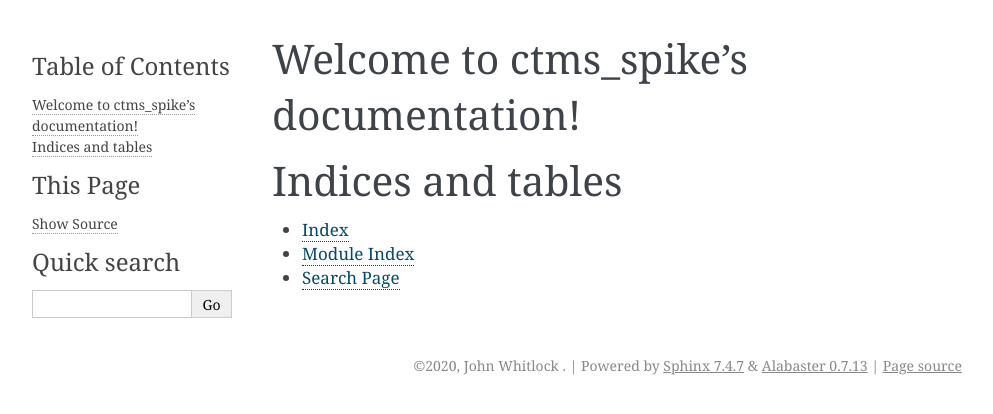
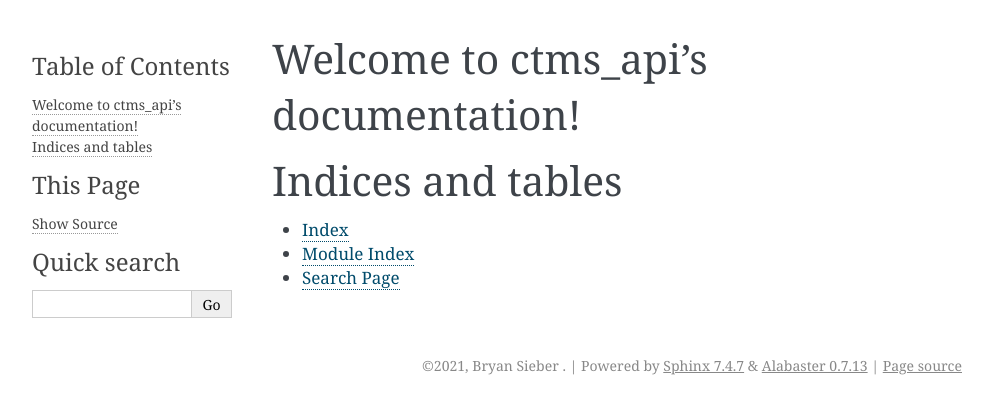
Before and after one commit to mozilla-it/ctms-api, a Sphinx documentation site: the page built from docs/index.rst, in a window 1280 px wide. Shown: the top 414 px of the page, without its empty margins (148-1141 px from the left). Built offline with Sphinx 7.4.7, drawn with Linux system fonts in a browser that asks for light colours; pages that are not in the unit, such as notebooks, are missing from menus.

```diff
--- a/docs/conf.py
+++ b/docs/conf.py
@@ -17,9 +17,9 @@
 
 # -- Project information -----------------------------------------------------
 
-project = "ctms"
-copyright = "2020, John Whitlock <jwhitlock@mozilla.com>"
-author = "John Whitlock <jwhitlock@mozilla.com>"
+project = "ctms_api"
+copyright = "2021, Bryan Sieber  <bsieber@mozilla.com>"
+author = "Bryan Sieber  <bsieber@mozilla.com>"
 
 # The short X.Y version
 version = "0.0.1"
--- a/docs/index.rst
+++ b/docs/index.rst
@@ -1,5 +1,10 @@
-Welcome to ctms_spike's documentation!
-===============================================================
+.. ctms_api documentation master file, created by
+   sphinx-quickstart on Wed Jan 27 10:24:46 2021.
+   You can adapt this file completely to your liking, but it should at least
+   contain the root `toctree` directive.
+
+Welcome to ctms_api's documentation!
+====================================
 
 .. toctree::
    :maxdepth: 2
--- a/docs/modules.rst
+++ b/docs/modules.rst
@@ -1,8 +1,8 @@
-containerized-microservice-template
-===================================
+ctms-api
+========
 
 .. toctree::
    :maxdepth: 4
 
-   ctms_spike
+   ctms
    tests
```
Also changed, not shown: docs/containerized_microservice_template.rst (deleted, +0 -29 lines), docs/ctms.rst (added, +29 -0 lines), guides/auto_documentation.md (+1 -1 lines), guides/developer_setup.md (+2 -2 lines), pyproject.toml (+6 -5 lines), .github/pull_request_template.md, 5 other files.
